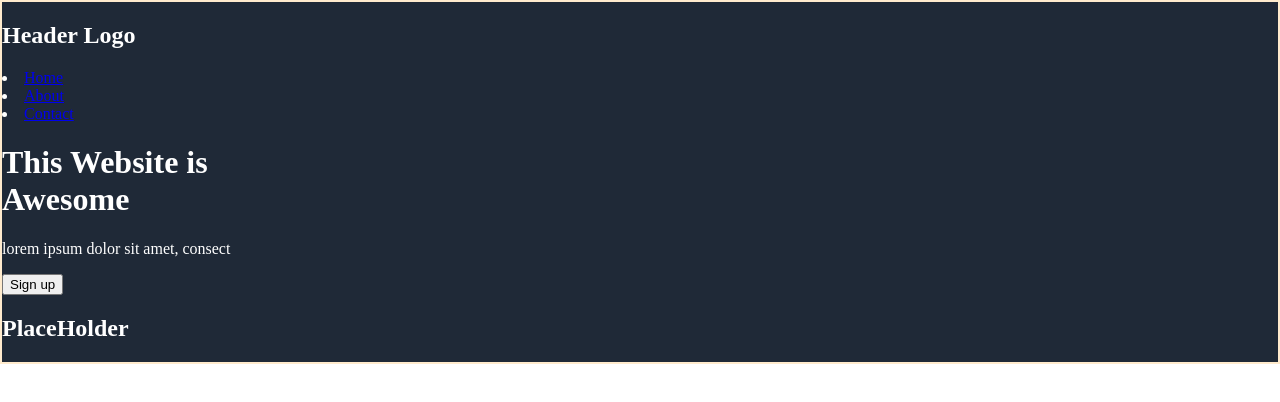
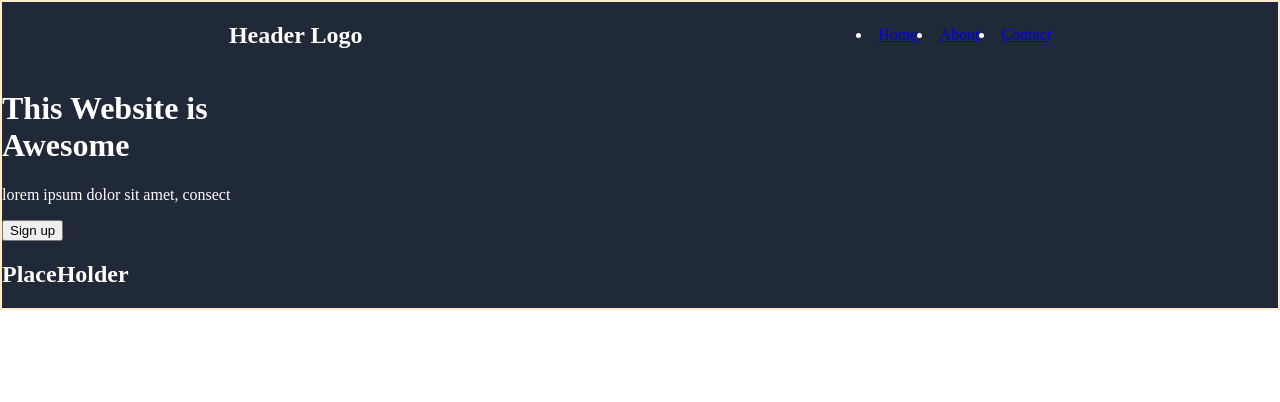
Before and after one commit to jbad92/landing_page, a plain HTML site: page index.html in a window 1280 px wide. Drawn offline with Linux system fonts and the light colour scheme.

Commit message:
added flexbox to .main-container and .navbar

```diff
--- a/style.css
+++ b/style.css
@@ -10,7 +10,16 @@ body {
 /* NAVBAR  */
 
 .main-container {
+    display: flex;
+    flex-direction: column;
+    justify-content: space-around;
     border: 2px solid blanchedalmond;
     background-color:#1F2937;
     color: #fff;
 }
+
+.navbar {
+    display: flex;
+    justify-content: space-around;
+    align-items: center;
+}
```
